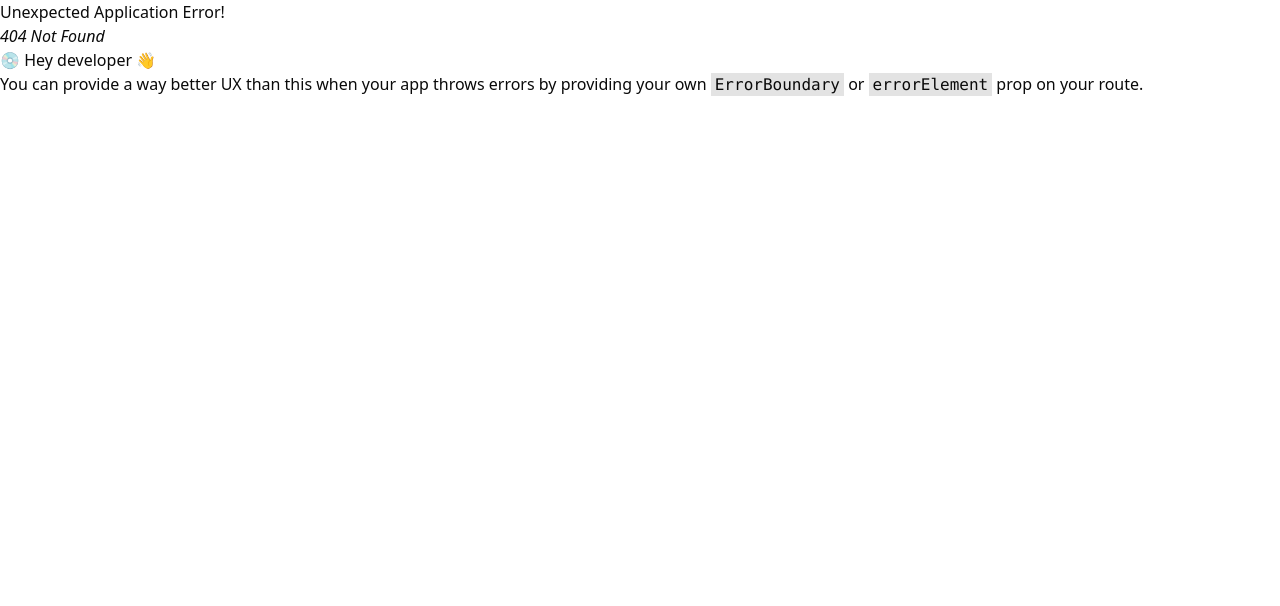
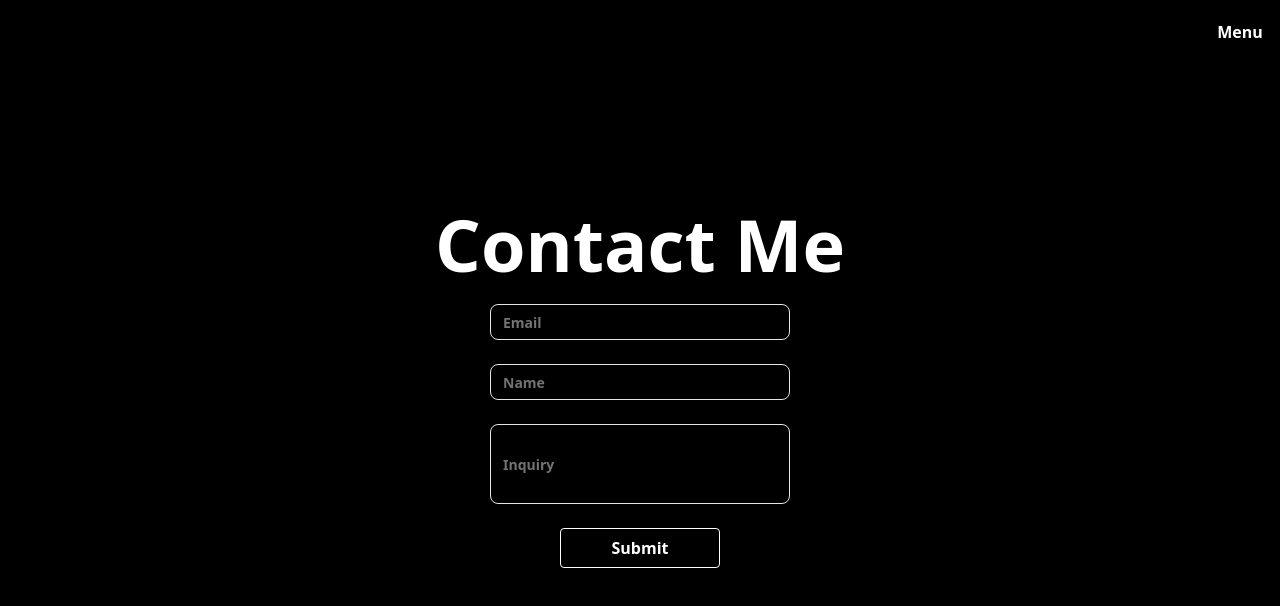
Before and after one commit to CTV2/Personal_Web, a React (Vite) app: page /contact in a window 1280 px wide. Before the commit this address had no page. Shown: the top 606 px of the page. Built offline with nearby package versions, Linux system fonts and the light colour scheme.

Commit message:
Contact Form Setup for submission and data retrieved

```diff
--- a/src/AboutMe.jsx
+++ b/src/AboutMe.jsx
@@ -18,10 +18,11 @@ function AboutMe(){
                     <DropdownMenuItem onClick={() => navigate("/")}>Home</DropdownMenuItem>
                     <DropdownMenuItem onClick={() => navigate("/about")}>About Me</DropdownMenuItem>
                     <DropdownMenuItem onClick={() => navigate("/projects")}>Projects</DropdownMenuItem>
+                    <DropdownMenuItem onClick={() => navigate("/contact")}>Contact</DropdownMenuItem>
                 </DropdownMenuContent>
             </DropdownMenu>
 
-        <h1>About Me</h1>
+            <h1>About Me</h1>
 
 
         </div>
--- a/src/App.jsx
+++ b/src/App.jsx
@@ -22,6 +22,7 @@ function App() {
                <DropdownMenuItem onClick={() => navigate("/")}>Home</DropdownMenuItem>
                <DropdownMenuItem onClick={() => navigate("/about")}>About Me</DropdownMenuItem>
                <DropdownMenuItem onClick={() => navigate("/projects")}>Projects</DropdownMenuItem>
+               <DropdownMenuItem onClick={() => navigate("/contact")}>Contact</DropdownMenuItem>
            </DropdownMenuContent>
        </DropdownMenu>
        <h1 className={"text-7xl"}>Rodney Brown</h1>
--- /dev/null
+++ b/src/Contact.jsx
@@ -0,0 +1,58 @@
+import {
+    DropdownMenu,
+    DropdownMenuContent, DropdownMenuItem,
+    DropdownMenuLabel, DropdownMenuSeparator,
+    DropdownMenuTrigger
+} from "@/components/ui/dropdown-menu.tsx";
+import {useNavigate} from "react-router-dom";
+import { Input } from "@/components/ui/input"
+import {collection, addDoc} from "firebase/firestore";
+import {db} from "./main.jsx"
+
+async function submit() {
+    let email = document.getElementById("email").value;
+    let name = document.getElementById("name").value;
+    let msg = document.getElementById("msg").value;
+
+    try {
+        const docRef = await addDoc(collection(db, "User_Data"), {
+            Email: email,
+            Name: name,
+            Msg: msg
+        });
+        console.log("Document written with ID: ", docRef.id);
+        alert("Form Submitted!");
+        location.reload();
+    } catch (e) {
+        alert("An error occurred.");
+        console.error("Error adding document: ", e);
+    }
+}
+function Contact() {
+    const navigate = useNavigate();
+    return (
+        <div className="min-h-screen bg-black text-white font-bold flex flex-col justify-center items-center px-6">
+            <DropdownMenu>
+                <DropdownMenuTrigger className={"absolute top-0 right-2 size-16 right"}>Menu</DropdownMenuTrigger>
+                <DropdownMenuContent>
+                    <DropdownMenuLabel>Options</DropdownMenuLabel>
+                    <DropdownMenuSeparator />
+                    <DropdownMenuItem onClick={() => navigate("/")}>Home</DropdownMenuItem>
+                    <DropdownMenuItem onClick={() => navigate("/about")}>About Me</DropdownMenuItem>
+                    <DropdownMenuItem onClick={() => navigate("/projects")}>Projects</DropdownMenuItem>
+                    <DropdownMenuItem onClick={() => navigate("/contact")}>Home</DropdownMenuItem>
+                </DropdownMenuContent>
+            </DropdownMenu>
+
+            <h1 className={'pb-6 text-7xl'}>Contact Me</h1>
+
+            <Input id="email" className={"w-75"} type="email" placeholder="Email" />
+            <Input id="name" className={"w-75 m-6"} type="Name" placeholder="Name" />
+            <Input id="msg" className={"w-75 h-20"} type="" placeholder="Inquiry" />
+            <button onClick={submit} className={"m-6 w-40 h-10 border border-white rounded hover:bg-sky-400"}>Submit</button>
+
+        </div>
+    )
+}
+
+export default Contact
--- a/src/Projects.jsx
+++ b/src/Projects.jsx
@@ -19,6 +19,7 @@ function Projects(){
                     <DropdownMenuItem onClick={() => navigate("/")}>Home</DropdownMenuItem>
                     <DropdownMenuItem onClick={() => navigate("/about")}>About Me</DropdownMenuItem>
                     <DropdownMenuItem onClick={() => navigate("/projects")}>Projects</DropdownMenuItem>
+                    <DropdownMenuItem onClick={() => navigate("/contact")}>Contact</DropdownMenuItem>
                 </DropdownMenuContent>
             </DropdownMenu>
 
--- /dev/null
+++ b/src/components/ui/input.tsx
@@ -0,0 +1,21 @@
+import * as React from "react"
+
+import { cn } from "@/lib/utils"
+
+function Input({ className, type, ...props }: React.ComponentProps<"input">) {
+  return (
+    <input
+      type={type}
+      data-slot="input"
+      className={cn(
+        "file:text-foreground placeholder:text-muted-foreground selection:bg-primary selection:text-primary-foreground dark:bg-input/30 border-input h-9 w-full min-w-0 rounded-md border bg-transparent px-3 py-1 text-base shadow-xs transition-[color,box-shadow] outline-none file:inline-flex file:h-7 file:border-0 file:bg-transparent file:text-sm file:font-medium disabled:pointer-events-none disabled:cursor-not-allowed disabled:opacity-50 md:text-sm",
+        "focus-visible:border-ring focus-visible:ring-ring/50 focus-visible:ring-[3px]",
+        "aria-invalid:ring-destructive/20 dark:aria-invalid:ring-destructive/40 aria-invalid:border-destructive",
+        className
+      )}
+      {...props}
+    />
+  )
+}
+
+export { Input }
--- a/src/main.jsx
+++ b/src/main.jsx
@@ -5,6 +5,7 @@ import './index.css'
 import App from './App.jsx'
 import AboutMe from "./AboutMe.jsx";
 import Projects from "./Projects.jsx"
+import Contact from "./Contact.jsx"
 //Firebase
 // Import the functions you need from the SDKs you need
 import { initializeApp } from "firebase/app";
@@ -25,12 +26,13 @@ const firebaseConfig = {
 // Initialize Firebase
 const app = initializeApp(firebaseConfig);
 // Initialize Cloud Firestore and get a reference to the service
-const db = getFirestore(app);
+export const db = getFirestore(app);
 
 const router = createBrowserRouter([
     {path: '/', element: <App />},
     {path: '/about', element: <AboutMe />},
     {path: '/projects', element: <Projects />},
+    {path: '/contact', element: <Contact />},
 ])
 
 createRoot(document.getElementById('root')).render(
```
